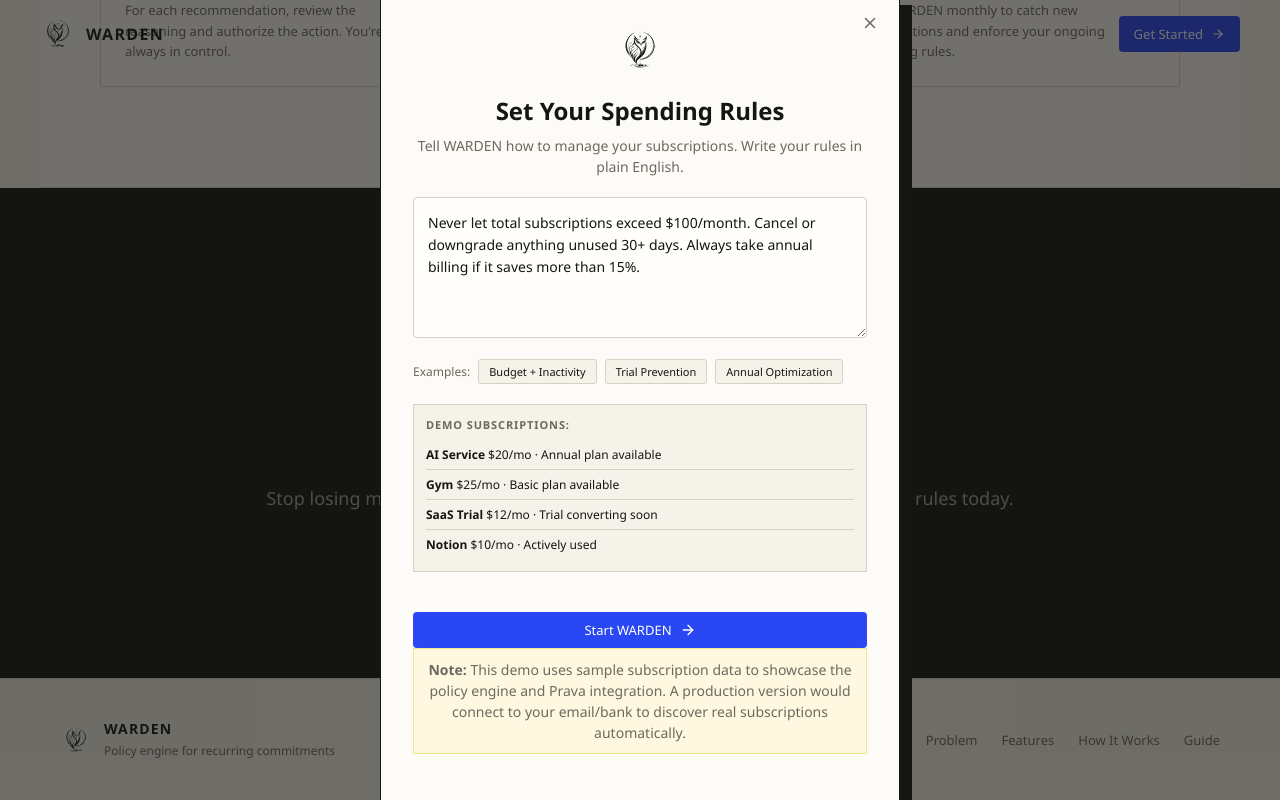
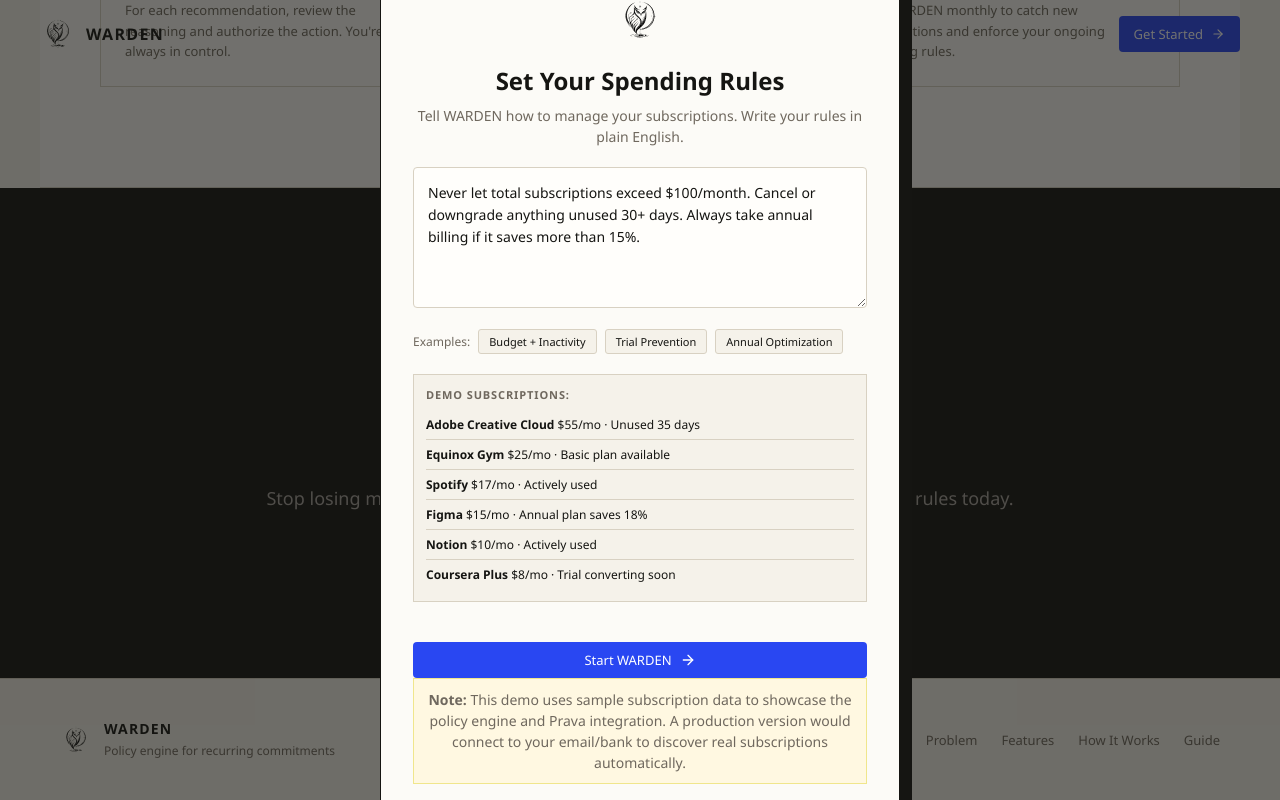
Before and after one commit to Varun-ai07/WARDEN, a React (Vite) app in the folder apps/web/: page / in a window 1280 px wide. Both pictures are taken after a click on the button "Launch WARDEN". Shown: the part 4107-4907 px from the top of the page. Built offline with nearby package versions, Linux system fonts and the light colour scheme.

Commit message:
Update demo subscriptions list in policy modal

```diff
--- a/apps/web/src/Landing.tsx
+++ b/apps/web/src/Landing.tsx
@@ -400,10 +400,12 @@
 
             <div className="policy-modal__subscriptions">
               <span className="policy-modal__subscriptions-label">Demo subscriptions:</span>
-              <div className="policy-modal__sub"><strong>AI Service</strong> $20/mo · Annual plan available</div>
-              <div className="policy-modal__sub"><strong>Gym</strong> $25/mo · Basic plan available</div>
-              <div className="policy-modal__sub"><strong>SaaS Trial</strong> $12/mo · Trial converting soon</div>
+              <div className="policy-modal__sub"><strong>Adobe Creative Cloud</strong> $55/mo · Unused 35 days</div>
+              <div className="policy-modal__sub"><strong>Equinox Gym</strong> $25/mo · Basic plan available</div>
+              <div className="policy-modal__sub"><strong>Spotify</strong> $17/mo · Actively used</div>
+              <div className="policy-modal__sub"><strong>Figma</strong> $15/mo · Annual plan saves 18%</div>
               <div className="policy-modal__sub"><strong>Notion</strong> $10/mo · Actively used</div>
+              <div className="policy-modal__sub"><strong>Coursera Plus</strong> $8/mo · Trial converting soon</div>
             </div>
 
             <button className="button button--primary button--wide" onClick={handleStartWithPolicy} disabled={isStarting || !policyText.trim()}>
```
